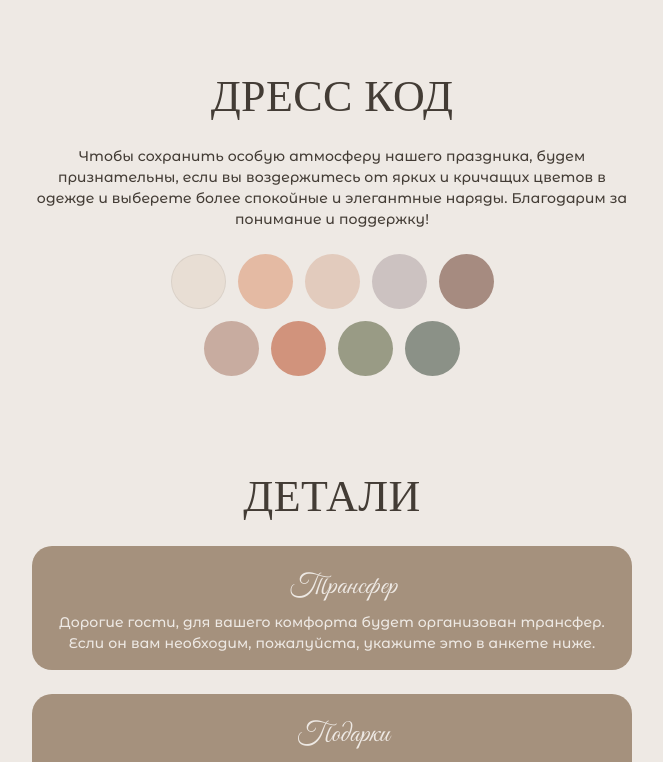
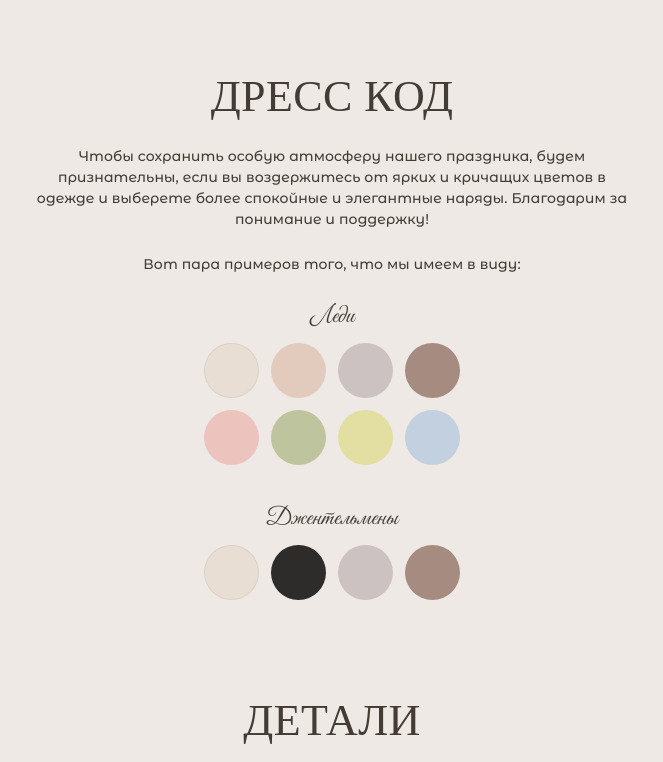
Before and after one commit to Nikkov17/wi-app, a React (Create React App) app: page / in a window 1280 px wide. Shown: the part 3112-3874 px from the top of the page, without its empty margins (308-971 px from the left). Built offline with nearby package versions, Linux system fonts and the light colour scheme; some icons are missing; a web font is replaced by a local one.

Commit message:
update dresscode and timing

```diff
--- a/src/components/DressCode/DressCode.jsx
+++ b/src/components/DressCode/DressCode.jsx
@@ -44,7 +44,31 @@ export const DressCode = () => {
           воздержитесь от ярких и кричащих цветов в одежде и выберете более спокойные и элегантные
           наряды. Благодарим за понимание и поддержку!
         </Typography>
-        <Box display={'flex'} gap="12px" mt={'24px'} flexDirection={'column'}>
+        <Typography
+          sx={{
+            fontSize: '14px',
+            fontFamily: FONT.ru.base,
+            fontWeight: 500,
+            marginTop: '24px',
+          }}
+          color={COLOR.base}
+        >
+          Вот пара примеров того, что мы имеем в виду:
+        </Typography>
+        <Box display={'flex'} gap="12px" flexDirection={'column'}>
+          <Box>
+            <Typography
+              sx={{
+                fontSize: '24px',
+                fontFamily: FONT.ru.cursive,
+                fontWeight: 500,
+                marginTop: '24px',
+              }}
+              color={COLOR.base}
+            >
+              Леди
+            </Typography>
+            <Box display={'flex'} gap="12px" mt={'8px'} flexDirection={'column'}>
               <Box display={'flex'} justifyContent={'center'} gap="12px">
                 <Box
                   width={'55px'}
@@ -55,12 +79,6 @@ export const DressCode = () => {
                     boxSizing: 'border-box',
                     backgroundColor: '#e8ded4',
                   }}
-            ></Box>
-            <Box
-              width={'55px'}
-              height={'55px'}
-              borderRadius={'50%'}
-              sx={{ backgroundColor: '#e4baa3' }}
                 ></Box>
                 <Box
                   width={'55px'}
@@ -86,26 +104,73 @@ export const DressCode = () => {
                   width={'55px'}
                   height={'55px'}
                   borderRadius={'50%'}
-              sx={{ backgroundColor: '#c8aca0' }}
+                  sx={{ backgroundColor: '#ecc3bd' }}
                 ></Box>
                 <Box
                   width={'55px'}
                   height={'55px'}
                   borderRadius={'50%'}
-              sx={{ backgroundColor: '#d1937c' }}
+                  sx={{ backgroundColor: '#bec49e' }}
                 ></Box>
                 <Box
                   width={'55px'}
                   height={'55px'}
                   borderRadius={'50%'}
-              sx={{ backgroundColor: '#999b85' }}
+                  sx={{ backgroundColor: '#e3dfa3' }}
                 ></Box>
                 <Box
                   width={'55px'}
                   height={'55px'}
                   borderRadius={'50%'}
-              sx={{ backgroundColor: '#8b9187' }}
+                  sx={{ backgroundColor: 'rgb(195 208 224)' }}
                 ></Box>
+              </Box>
+            </Box>
+          </Box>
+          <Box>
+            <Typography
+              sx={{
+                fontSize: '24px',
+                fontFamily: FONT.ru.cursive,
+                fontWeight: 500,
+                marginTop: '24px',
+              }}
+              color={COLOR.base}
+            >
+              Джентельмены
+            </Typography>
+            <Box display={'flex'} gap="12px" mt={'8px'} flexDirection={'column'}>
+              <Box display={'flex'} justifyContent={'center'} gap="12px">
+                <Box
+                  width={'55px'}
+                  height={'55px'}
+                  borderRadius={'50%'}
+                  sx={{
+                    border: '0.1px solid #0000000f',
+                    boxSizing: 'border-box',
+                    backgroundColor: '#e8ded4',
+                  }}
+                ></Box>
+                <Box
+                  width={'55px'}
+                  height={'55px'}
+                  borderRadius={'50%'}
+                  sx={{ backgroundColor: '#000000cf' }}
+                ></Box>
+                <Box
+                  width={'55px'}
+                  height={'55px'}
+                  borderRadius={'50%'}
+                  sx={{ backgroundColor: '#ccc2c1' }}
+                ></Box>
+                <Box
+                  width={'55px'}
+                  height={'55px'}
+                  borderRadius={'50%'}
+                  sx={{ backgroundColor: '#a68b80' }}
+                ></Box>
+              </Box>
+            </Box>
           </Box>
         </Box>
       </Box>
--- a/src/components/Timing/Timing.jsx
+++ b/src/components/Timing/Timing.jsx
@@ -101,7 +101,7 @@ export const Timing = () => {
               }}
               color={COLOR.base}
             >
-              16:15
+              16:00
               <br />
               Церемония бракосочетания
             </Typography>
```
Lines whose indentation alone changed are shown as unchanged.
